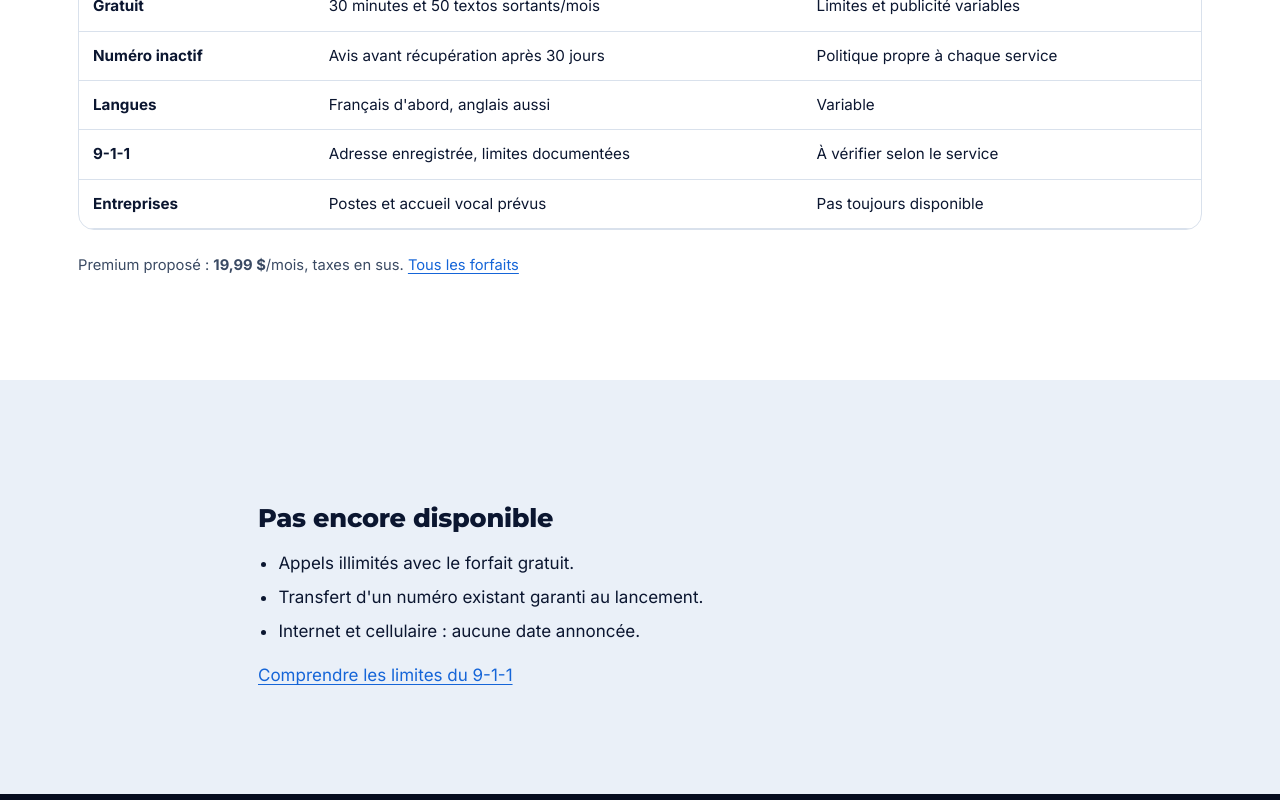
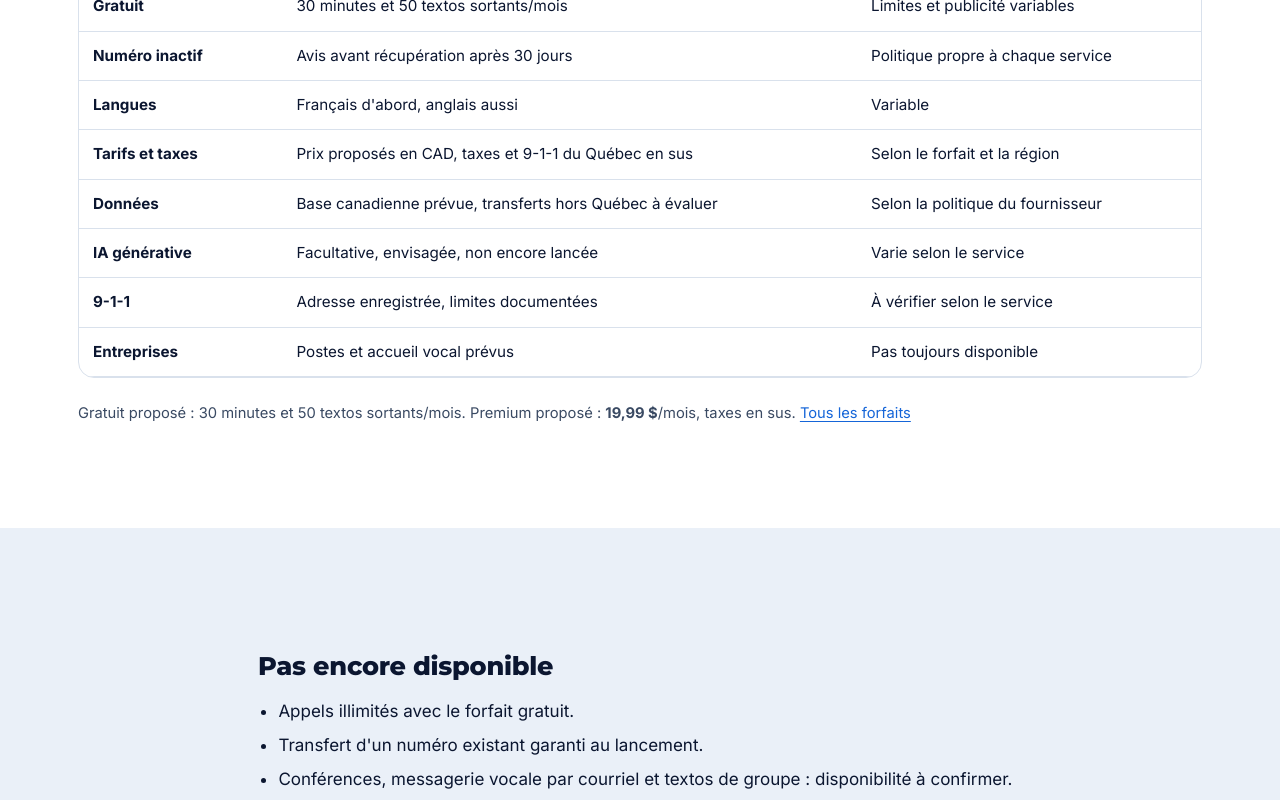
Before and after one commit to takatakca/mimt, a Next.js app in the folder apps/web/: page /comparer in a window 1280 px wide. Shown: the part 800-1600 px from the top of the page. Built offline with nearby package versions, Linux system fonts and the light colour scheme; no server answers.

Commit message:
feat(web): reconcile comparison policies and source plan figures

```diff
--- a/apps/web/components/pages/ComparePage.tsx
+++ b/apps/web/components/pages/ComparePage.tsx
@@ -7,6 +7,9 @@ const rows = [
   { fr: ["Gratuit", "30 minutes et 50 textos sortants/mois", "Limites et publicité variables"], en: ["Free tier", "30 outbound minutes and 50 texts/month", "Limits and ads vary"] },
   { fr: ["Numéro inactif", "Avis avant récupération après 30 jours", "Politique propre à chaque service"], en: ["Inactive number", "Notice before reclaiming after 30 days", "Service-specific policy"] },
   { fr: ["Langues", "Français d'abord, anglais aussi", "Variable"], en: ["Languages", "French first, also English", "Varies"] },
+  { fr: ["Tarifs et taxes", "Prix proposés en CAD, taxes et 9-1-1 du Québec en sus", "Selon le forfait et la région"], en: ["Prices and taxes", "Proposed CAD prices, taxes and Québec 9-1-1 levy extra", "Depends on the plan and region"] },
+  { fr: ["Données", "Base canadienne prévue, transferts hors Québec à évaluer", "Selon la politique du fournisseur"], en: ["Data location", "Canadian database planned, transfers outside Québec to be assessed", "Depends on provider policy"] },
+  { fr: ["IA générative", "Facultative, envisagée, non encore lancée", "Varie selon le service"], en: ["Generative AI", "Optional, planned, not yet launched", "Varies by service"] },
   { fr: ["9-1-1", "Adresse enregistrée, limites documentées", "À vérifier selon le service"], en: ["9-1-1", "Registered address, documented limitations", "Check each service"] },
   { fr: ["Entreprises", "Postes et accueil vocal prévus", "Pas toujours disponible"], en: ["Business", "Planned extensions and voice menus", "Not always available"] },
 ];
@@ -26,13 +29,14 @@ export function ComparePage({ lang }: { lang: Lang }) {
           <tbody>{rows.map((r) => <tr key={r.en[0]}><th scope="row">{r[lang][0]}</th><td>{r[lang][1]}</td><td>{r[lang][2]}</td></tr>)}</tbody>
         </table>
       </div>
-      <p className="fineprint">{fr ? "Premium proposé : " : "Proposed Premium: "}<strong>{formatCad(PLANS.premium.monthlyPriceCents, lang)}</strong>{fr ? "/mois, taxes en sus. " : "/month, plus taxes. "}<a href={href(lang, "plans")}>{fr ? "Tous les forfaits" : "All plans"}</a></p>
+      <p className="fineprint">{fr ? "Gratuit proposé : " : "Proposed Free plan: "}{PLANS.free.caps.outboundMinutes}{fr ? " minutes et " : " minutes and "}{PLANS.free.caps.outboundSms}{fr ? " textos sortants/mois. Premium proposé : " : " outbound texts/month. Proposed Premium: "}<strong>{formatCad(PLANS.premium.monthlyPriceCents, lang)}</strong>{fr ? "/mois, taxes en sus. " : "/month, plus taxes. "}<a href={href(lang, "plans")}>{fr ? "Tous les forfaits" : "All plans"}</a></p>
     </div></section>
     <section className="section section--tint"><div className="container prose">
       <h2>{fr ? "Pas encore disponible" : "Not available yet"}</h2>
       <ul>
         <li>{fr ? "Appels illimités avec le forfait gratuit." : "Unlimited calls on the Free plan."}</li>
         <li>{fr ? "Transfert d'un numéro existant garanti au lancement." : "Guaranteed number porting at launch."}</li>
+        <li>{fr ? "Conférences, messagerie vocale par courriel et textos de groupe : disponibilité à confirmer." : "Conference calls, voicemail-to-email and group texts: availability to be confirmed."}</li>
         <li>{fr ? "Internet et cellulaire : aucune date annoncée." : "Internet and cellular: no announced launch date."}</li>
       </ul>
       <p><a href={href(lang, "e911")}>{fr ? "Comprendre les limites du 9-1-1" : "Understand 9-1-1 limits"}</a></p>
```
